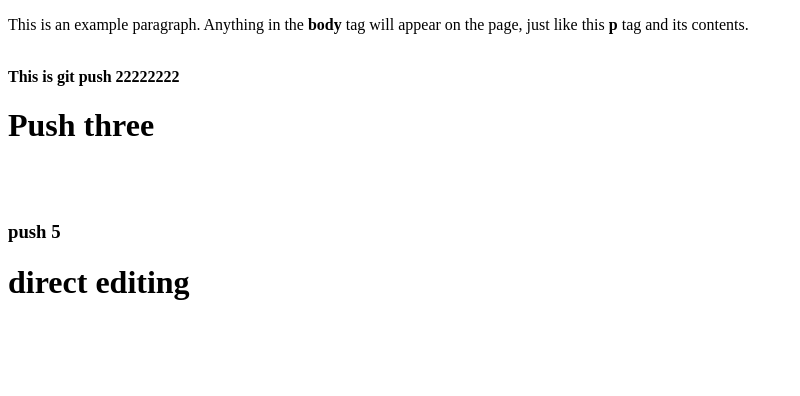
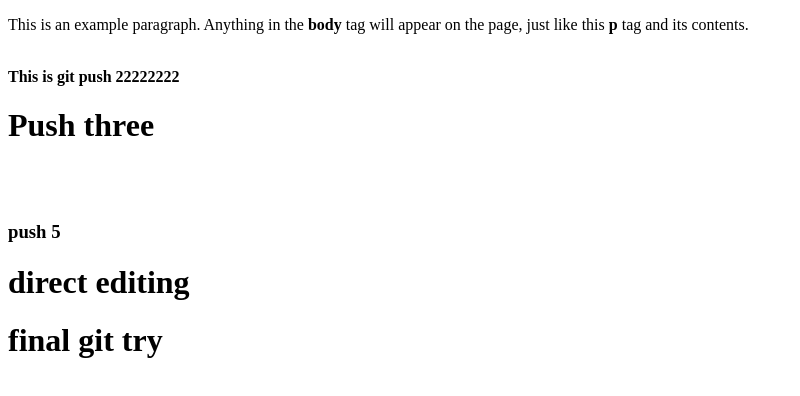
Before and after one commit to freemundo/bollox, a plain HTML site: page index.html in a window 1280 px wide. Shown: the whole page, without its empty margins (0-800 px from the left). Drawn offline with Linux system fonts and the light colour scheme.

Commit message:
final  push

```diff
--- a/index.html
+++ b/index.html
@@ -13,5 +13,6 @@
         <BR>
           <H3>push 5</H3>
     <h1>direct editing</h1>
+    <h1>final git try</h1>
   </body>
 </html>
```
